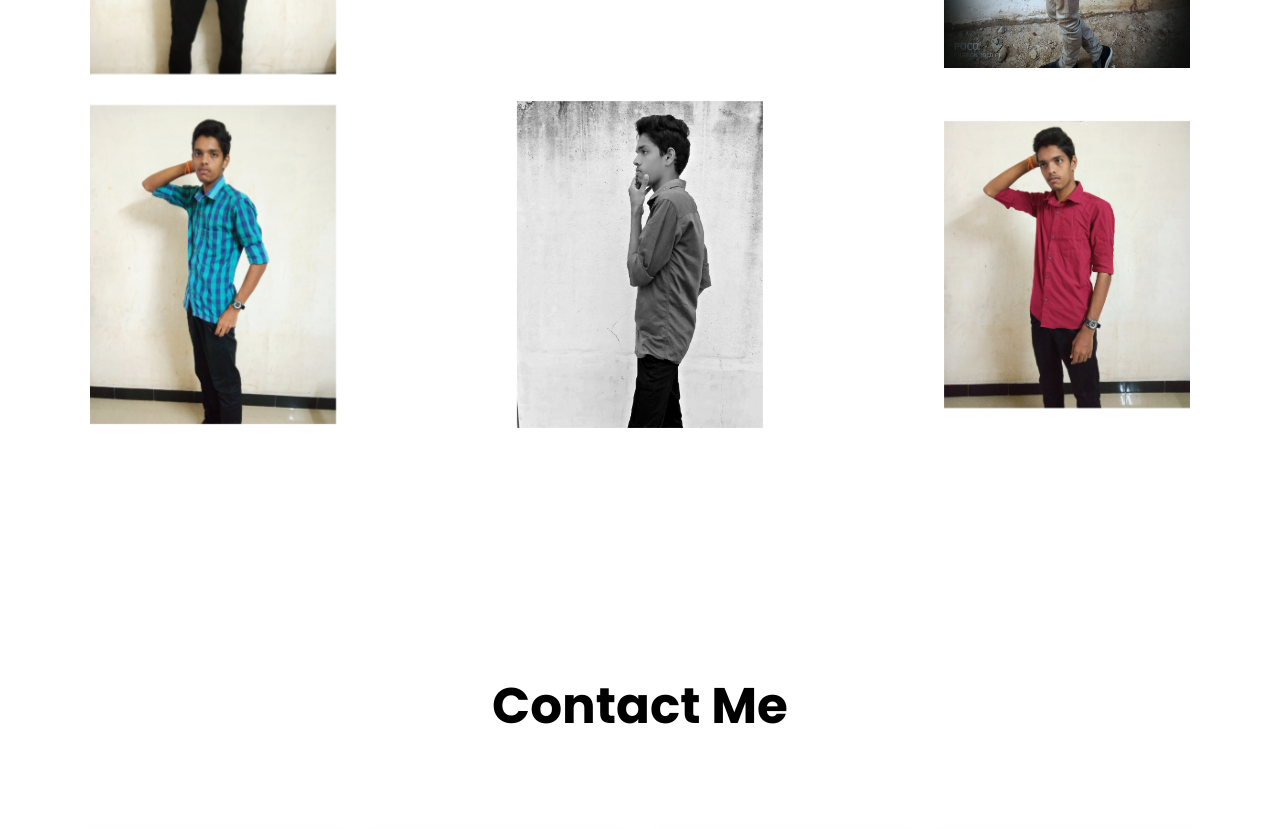
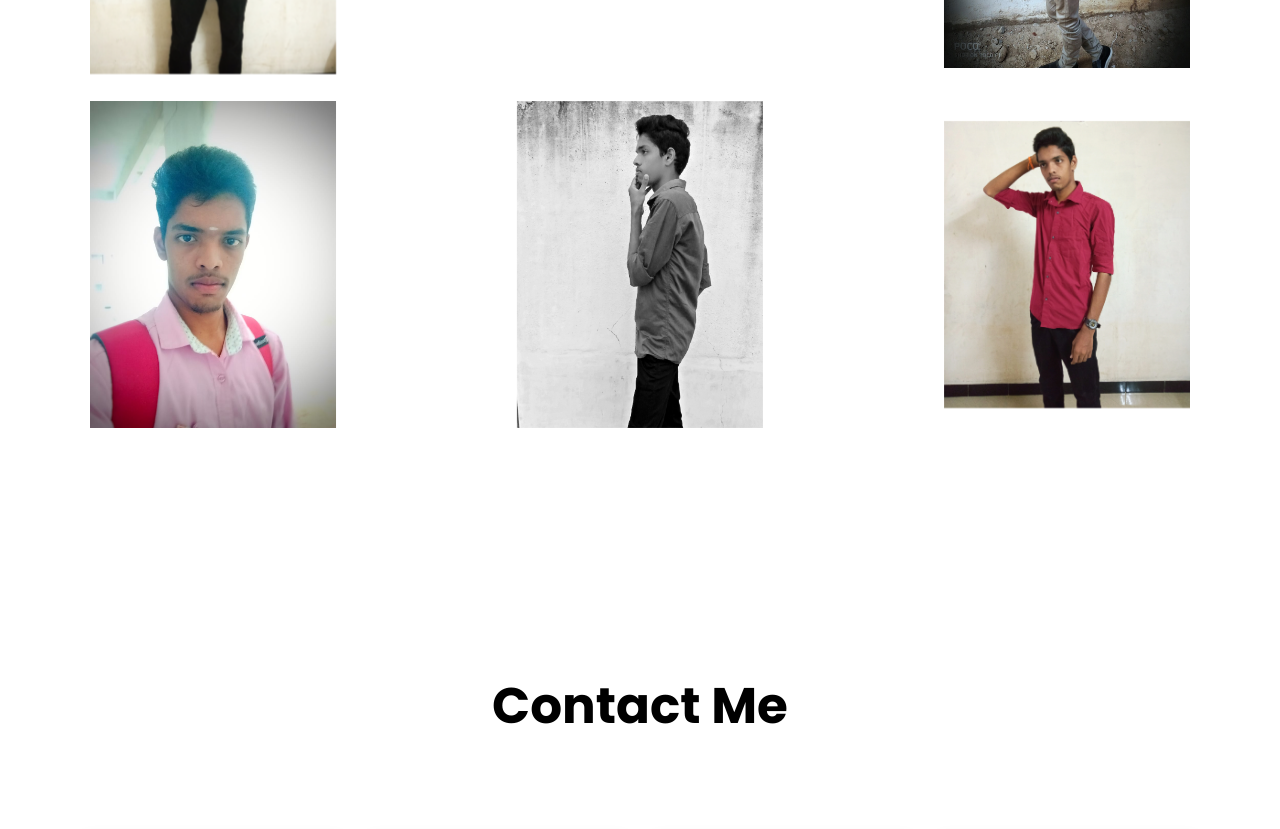
Before and after one commit to Mvignesh07/web, a plain HTML site: page index.html in a window 1280 px wide. Shown: the part 4046-4875 px from the top of the page. Drawn offline with Linux system fonts and the light colour scheme; files whose address does not match are found by name.

Commit message:
Update index.html

```diff
--- a/index.html
+++ b/index.html
@@ -357,7 +357,7 @@
     			<div class="col-md-4">
     					<div class="vig">
 								<div class="project img ftco-animate d-flex justify-content-center align-items-center">
-								 <img src="vig9.jpg" style="width: 100%;"></div>
+								 <img src="ME with College bag.jpg" style="width: 100%;"></div>
 
 								</div>
     			</div>
```
